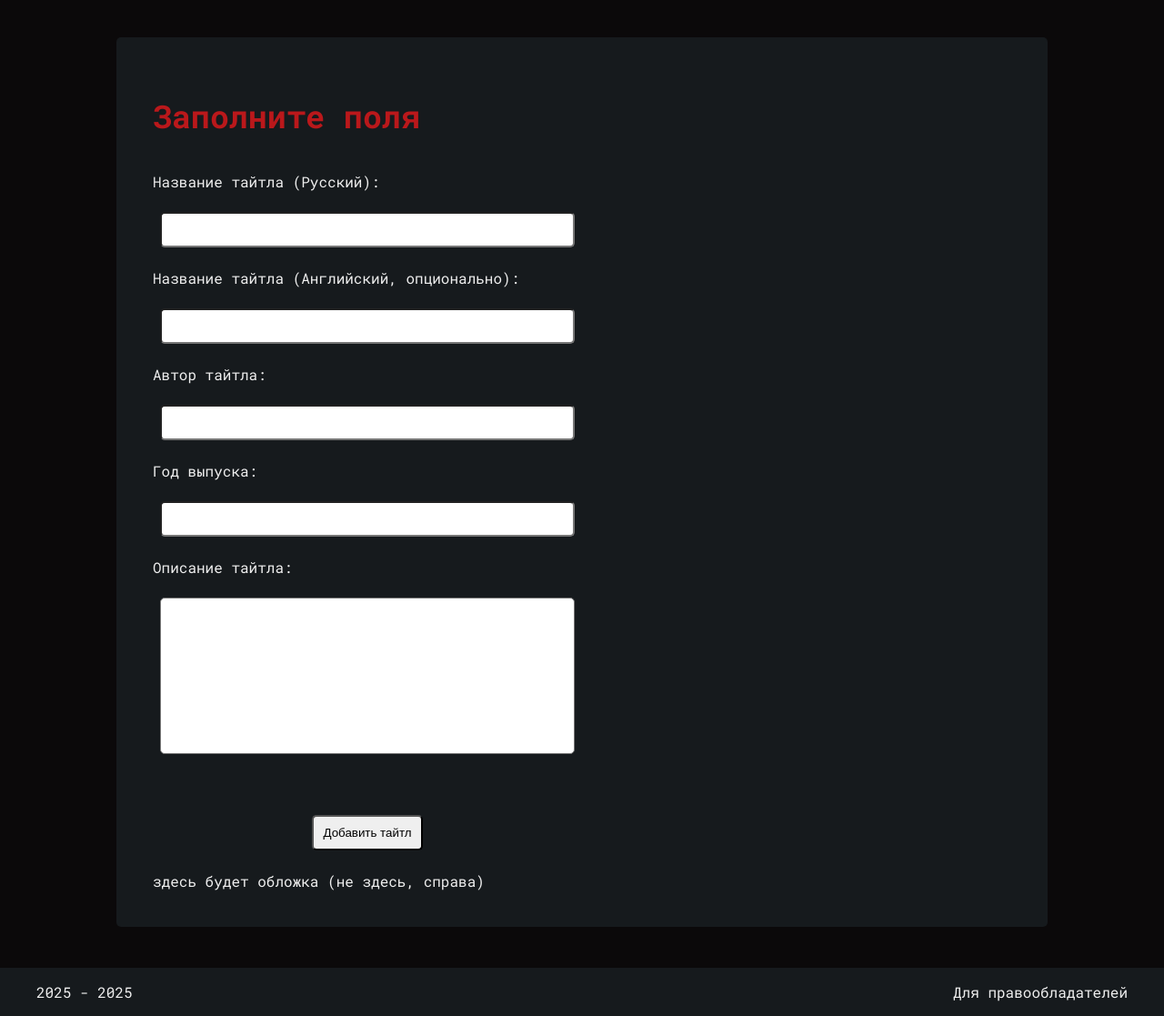
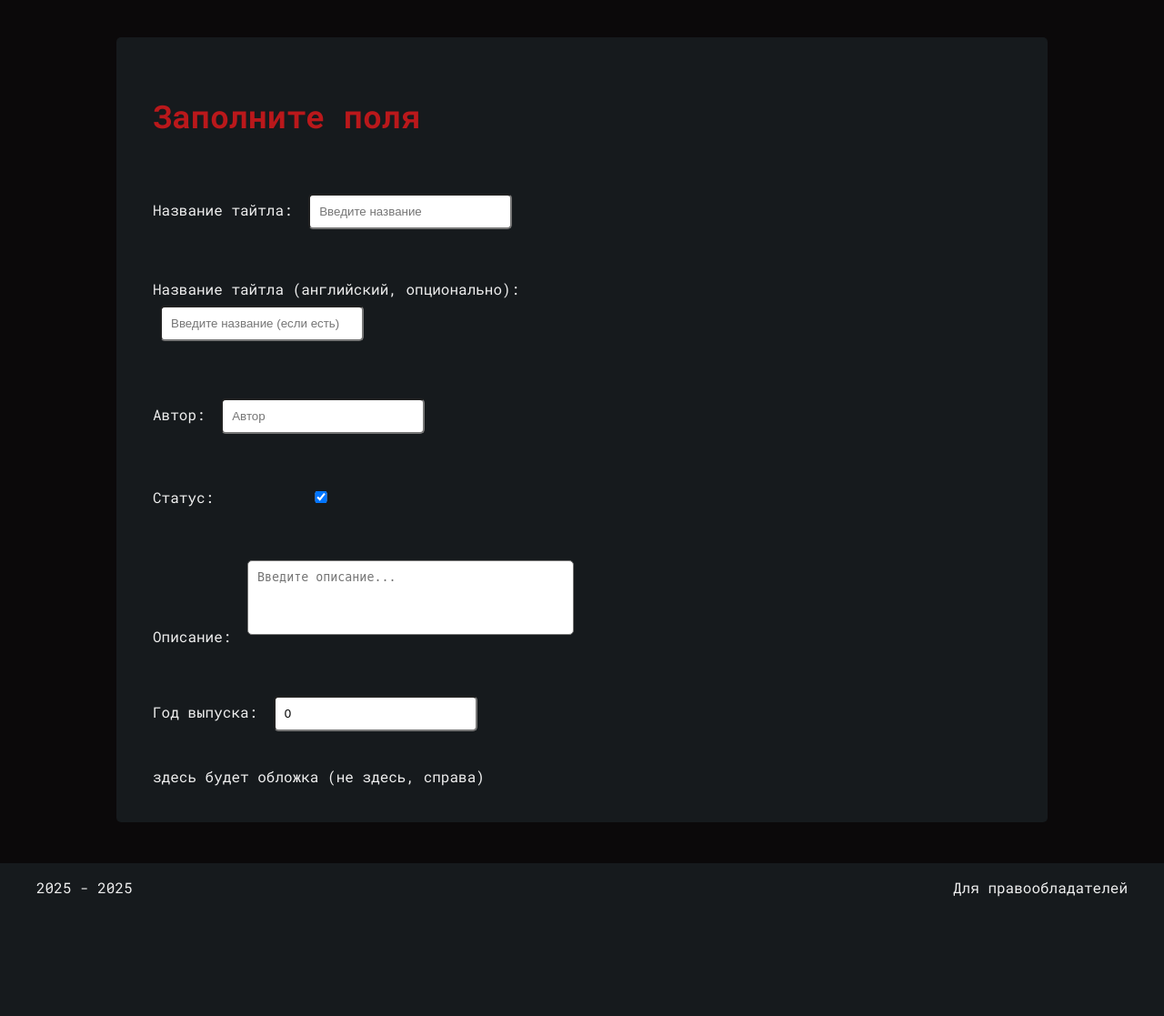
Before and after one commit to kv4D/abaslib, a Django app: page /upload_title/ in a window 1280 px wide. Shown: the part 74-1191 px from the top of the page at 91% size. After the commit the page ends 1060 px from the top, so only its background shows below. Run offline with Django 5.2, Linux system fonts and the light colour scheme; the visitor is signed in with stand-in values (Sample User, id 1).

Commit message:
Обновлены формы и их отображение для main приложения
Для улучшения структуры информация для форм была перенесена
в класс Meta

```diff
--- a/main/forms.py
+++ b/main/forms.py
@@ -1,6 +1,7 @@
 """Contains forms for 'main' app"""
 from django import forms
 from django.contrib.auth import get_user_model
+from django.utils.translation import gettext_lazy as _
 from . models import TextTitle, GraphicTitle, TextTitleChapter, GraphicTitleChapter, GraphicTitlePage
 
 class TextTitleForm(forms.ModelForm):
@@ -12,6 +13,23 @@
                   'title_is_ongoing',
                   'title_description',
                   'publication_year']
+        labels = {
+            'title_name_rus': _('Название тайтла'),
+            'title_name_eng': _('Название тайтла (английский, опционально)'),
+            'title_author': _('Автор'),
+            'title_is_ongoing': _('Статус'),
+            'title_description': _('Описание'),
+            'publication_year': _('Год выпуска')
+        }
+        widgets = {
+            'title_name_rus': forms.TextInput(attrs={'placeholder': 'Введите название', 'class': 'form-control'}),
+            'title_name_eng': forms.TextInput(attrs={'placeholder': 'Введите название (если есть)', 'class': 'form-control'}),
+            'title_author': forms.TextInput(attrs={'placeholder': 'Автор', 'class': 'form-control'}),
+            'title_is_ongoing': forms.CheckboxInput(attrs={'class': 'form-check-input'}),
+            'title_description': forms.Textarea(attrs={'placeholder': 'Введите описание...', 'class': 'form-control', 'rows': 4}),
+            'publication_year': forms.NumberInput(attrs={'class': 'form-control'}),
+        }
+
 
 
 class GraphicTitleForm(forms.ModelForm):
@@ -23,6 +41,22 @@
                   'title_is_ongoing',
                   'title_description',
                   'publication_year']
+        labels = {
+            'title_name_rus': _('Название тайтла'),
+            'title_name_eng': _('Название тайтла (английский, опционально)'),
+            'title_author': _('Автор'),
+            'title_is_ongoing': _('Статус'),
+            'title_description': _('Описание'),
+            'publication_year': _('Год выпуска')
+        }
+        widgets = {
+            'title_name_rus': forms.TextInput(attrs={'placeholder': 'Введите название', 'class': 'form-control'}),
+            'title_name_eng': forms.TextInput(attrs={'placeholder': 'Введите название (если есть)', 'class': 'form-control'}),
+            'title_author': forms.TextInput(attrs={'placeholder': 'Автор', 'class': 'form-control'}),
+            'title_is_ongoing': forms.CheckboxInput(attrs={'class': 'form-check-input'}),
+            'title_description': forms.Textarea(attrs={'placeholder': 'Введите описание...', 'class': 'form-control', 'rows': 4}),
+            'publication_year': forms.NumberInput(attrs={'class': 'form-control'}),
+        }
 
 class TextTitleChapterForm(forms.ModelForm):
     class Meta:
@@ -31,6 +65,12 @@
                   'chapter_name',
                   'chapter_number',
                   'text_content']
+        labels = {
+            'title': _('Тайтл'),
+            'chapter_name': _('Название главы'),
+            'chapter_number': _('Номер главы'),
+            'text_content': _('Содержание главы')
+        }
 
     def __init__(self, *args, title=None, **kwargs):
         super().__init__(*args, **kwargs)
@@ -45,6 +85,11 @@
         fields = ['title',
                   'chapter_name',
                   'chapter_number']
+        labels = {
+            'title': _('Тайтл'),
+            'chapter_name': _('Название главы'),
+            'chapter_number': _('Номер главы')
+        }
 
     def __init__(self, *args, title=None, **kwargs):
         super().__init__(*args, **kwargs)
@@ -76,7 +121,14 @@
 
     class Meta:
         model = GraphicTitlePage
-        fields = ['chapter', 'page_number', 'image']
+        fields = ['chapter',
+                  'page_number',
+                  'image']
+        labels = {
+            'chapter': _('Глава'),
+            'page_number': _('Номер страницы'),
+            'image': _('Страница (изображение)')
+        }
 
     def __init__(self, *args, chapter=None, **kwargs):
         super().__init__(*args, **kwargs)
--- a/main/models.py
+++ b/main/models.py
@@ -28,7 +28,7 @@
     for graphic and text content
     """
     title_name_rus = models.CharField(max_length=100, unique=True)
-    title_name_eng = models.CharField(max_length=100, unique=True)
+    title_name_eng = models.CharField(max_length=100, unique=True, blank=True)
     title_author = models.CharField(max_length=100)
     title_is_ongoing = models.BooleanField(default=True)
     title_description = models.TextField()
--- a/main/templates/main/upload_title.html
+++ b/main/templates/main/upload_title.html
@@ -19,23 +19,7 @@
         {% csrf_token %}
           <div id="input">
             <h1>Заполните поля</h1>
-            <label for="title_name_rus">Название тайтла (Русский):</label>
-            <input autocomplete="off" type="text" name="title_name_rus" maxlength="255" required id="title_name_rus" />
-
-            <label for="title_name_eng">Название тайтла (Английский, опционально):</label>
-            <input autocomplete="off" type="text" name="title_name_eng" maxlength="255" id="title_name_eng" />
-
-            <label for="title_author">Автор тайтла:</label>
-            <input autocomplete="off" type="text" name="title_author" maxlength="255" required id="title_author" />
-
-            <label for="publication_year">Год выпуска:</label>
-            <input autocomplete="off" type="number" name="publication_year" min="0" required id="publication_year" />
-
-            <label for="title_description">Описание тайтла:</label>
-            <textarea spellcheck="true" name="title_description" cols="40" rows="10" required id="title_description"></textarea>
-            <br />
-            <button name="submit">Добавить тайтл</button>
-
+              {{ form.as_p }}
             <div id="title_cover">
               здесь будет обложка (не здесь, справа)
             </div>
```
